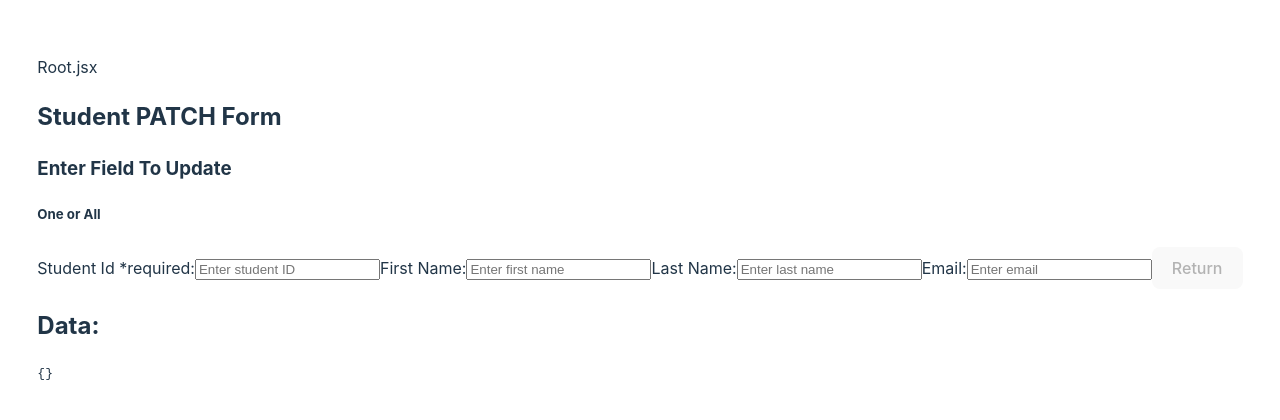
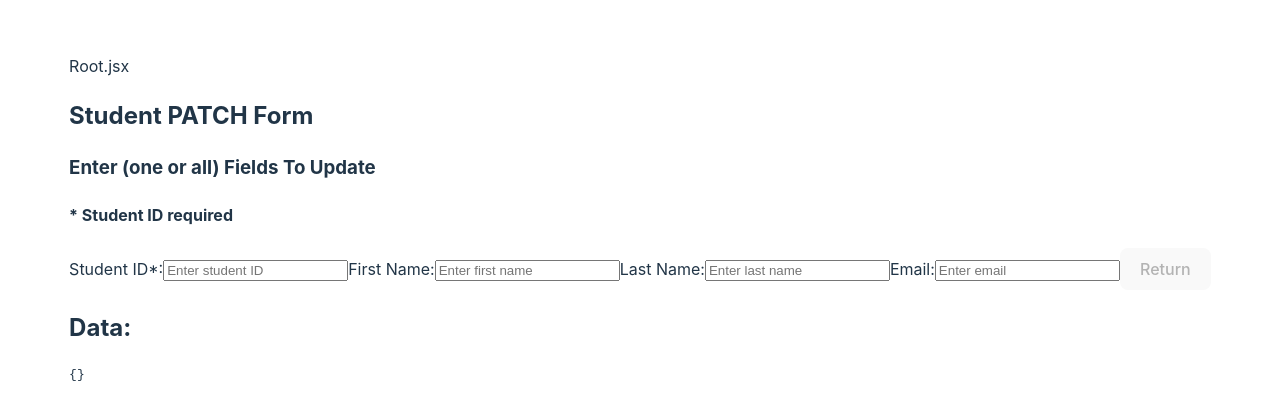
Before and after one commit to aahx/AWS-Cloud-Database-Query-Hub, a React (Vite) app: page / in a window 1280 px wide. Shown: the part 174-594 px from the top of the page. Built offline with nearby package versions, Linux system fonts and the light colour scheme.

Commit message:
updated instruction for patch

```diff
--- a/src/components/RightPanel/StudentCrud/StudentPatch.jsx
+++ b/src/components/RightPanel/StudentCrud/StudentPatch.jsx
@@ -60,10 +60,10 @@ export default function StudentPatch() {
             <div>
                 <h2>Student PATCH Form</h2>
                 <form>
-                    <h3>Enter Field To Update</h3>
-                    <h5>One or All</h5>
+                    <h3>Enter (one or all) Fields To Update</h3>
+                    <h4>* Student ID required</h4>
 
-                    <label htmlFor="studentId">Student Id *required:</label>
+                    <label htmlFor="studentId">Student ID*:</label>
                     <input
                         type="text"
                         name="studentId"
```
